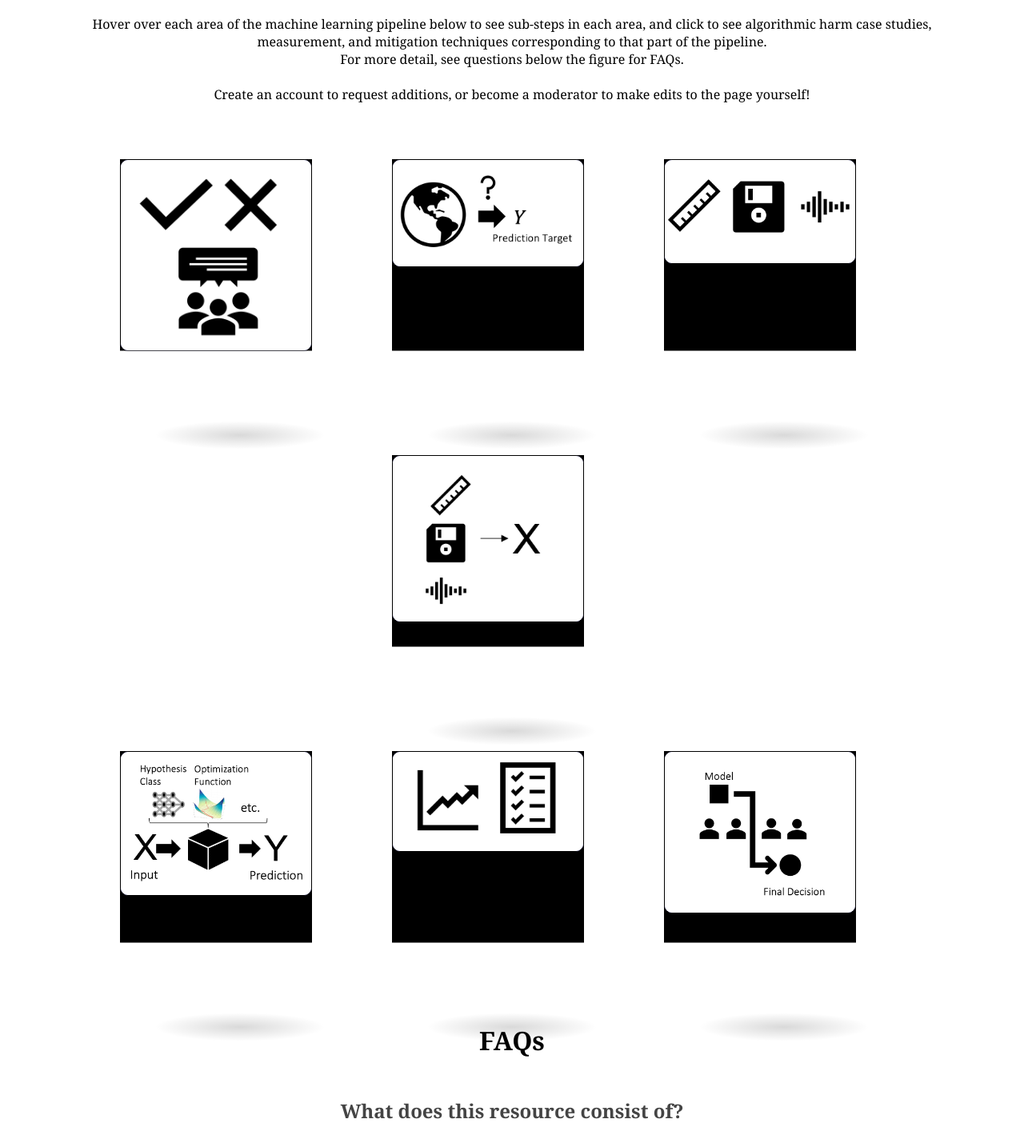
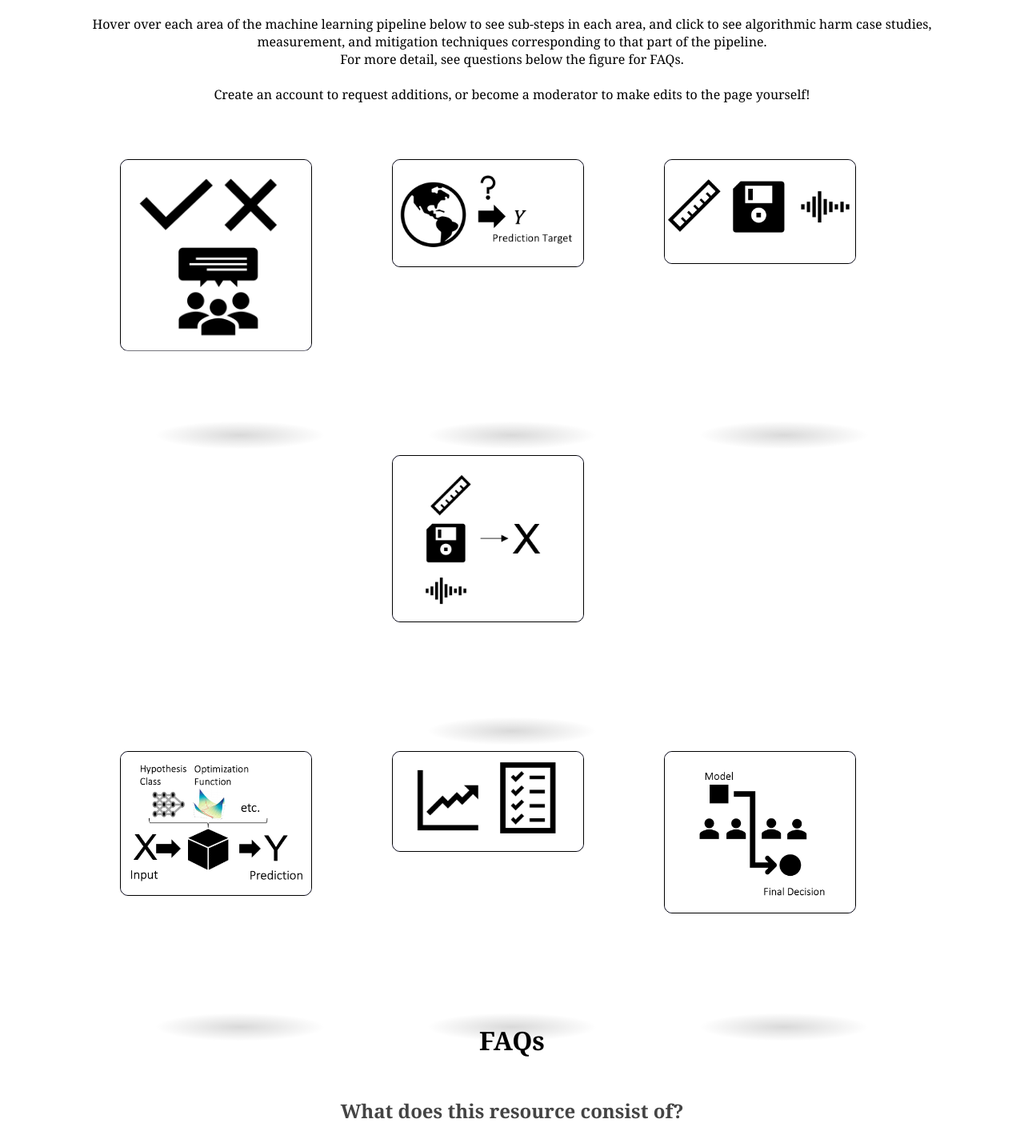
Before and after one commit to rakshit-naidu/pipeline-fairness.github.io, a Flask app: page / in a window 1280 px wide. Shown: the part 186-1605 px from the top of the page at 80% size. Run offline with Flask 3, Linux system fonts and the light colour scheme; some libraries are stand-ins or nearby versions.

Commit message:
bg color white

```diff
--- a/static/style_index.css
+++ b/static/style_index.css
@@ -270,7 +270,7 @@ body {
     left: 0;
     width: 80%;
     height: 80%;
-    background: #000;
+    background: #fff;
     clip-path: polygon(0 0, 100% 0, 100% 100%, 0% 100%);
     transition: 0.5s;
   }
```
